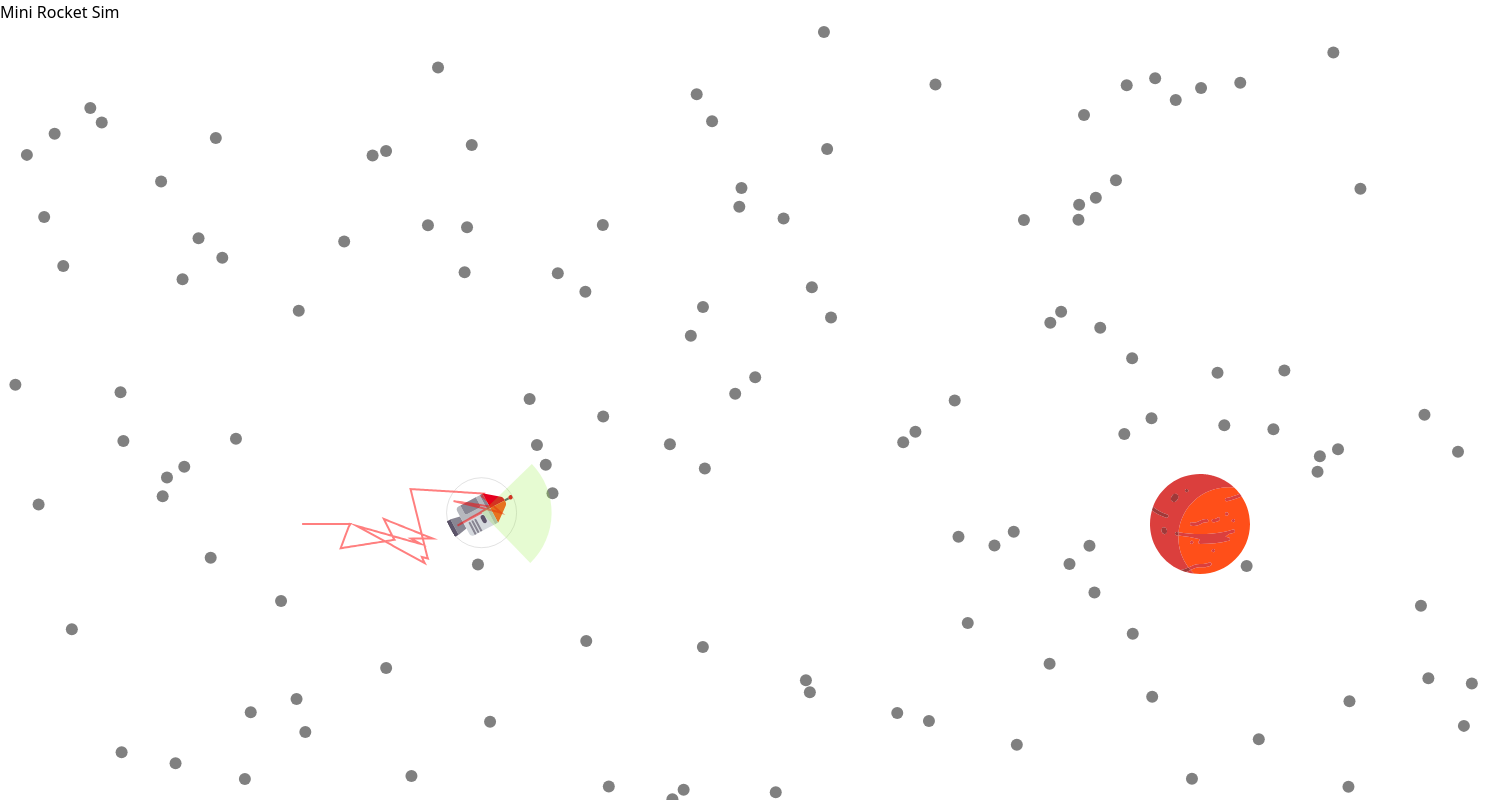
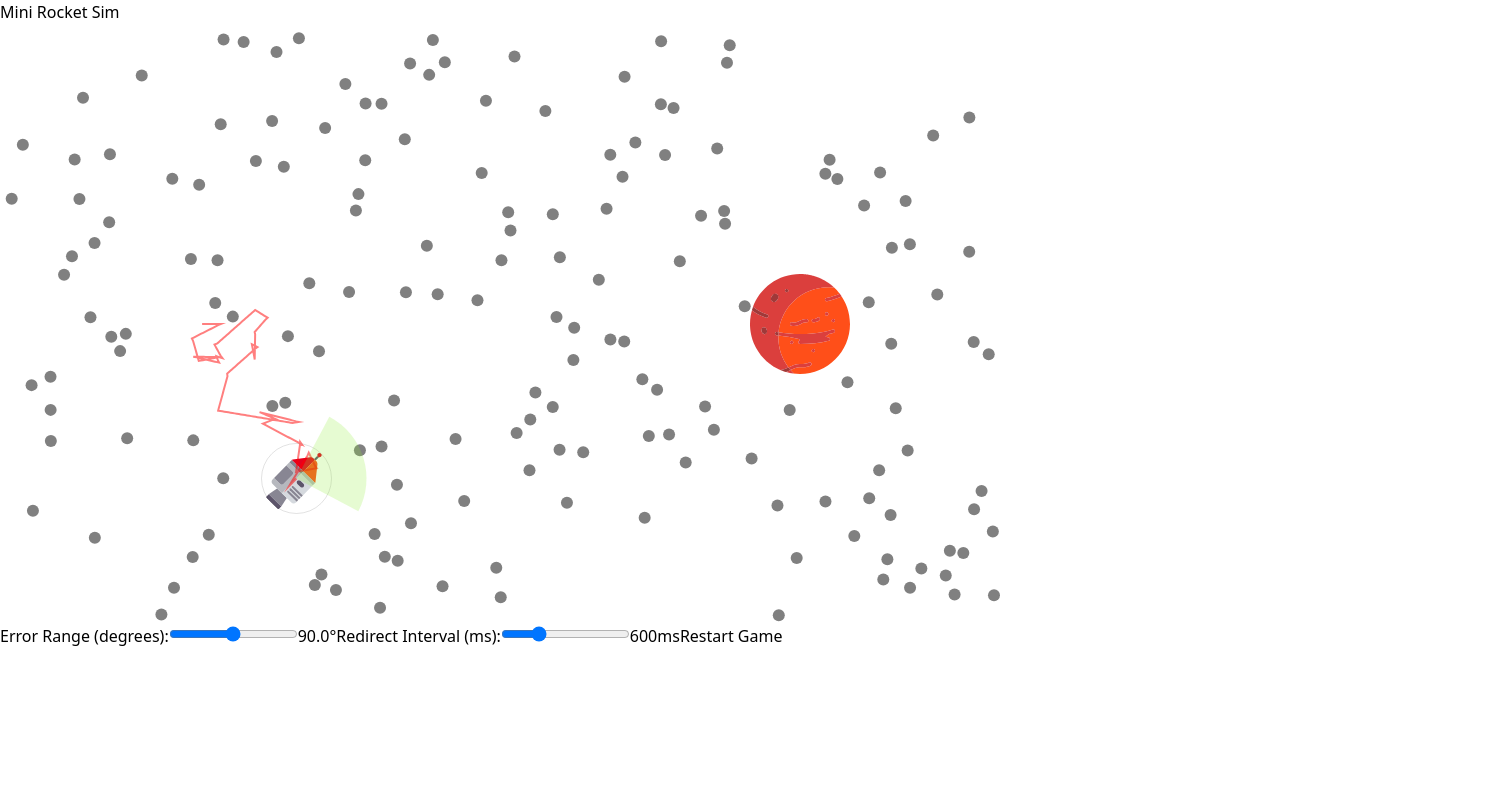
Before and after one commit to akinori-s/mini-rocket-sim, a React (Vite) app: page / in a window 1280 px wide. Shown: the top 800 px of the page, 1500 px wide, since content can reach past the window. Built offline with nearby package versions, Linux system fonts and the light colour scheme.

Commit message:
fix: restart game only on restart button

```diff
--- a/src/App.tsx
+++ b/src/App.tsx
@@ -80,6 +80,7 @@ function calculateAngle(x1: number, y1: number, x2: number, y2: number): number
 function App() {
 	const [angleErrorRange, setAngleErrorRange] = useState<number>(Math.PI / 2);
 	const [redirectInterval, setRedirectInterval] = useState<number>(600);
+	const [key, setKey] = useState<number>(0);
 	const canvasRef = useRef<HTMLCanvasElement | null>(null);
 	const marsImageRef = useRef<HTMLImageElement | null>(null);
 	const rocketImageRef = useRef<HTMLImageElement | null>(null);
@@ -92,8 +93,8 @@ function App() {
 		const ctx = canvas.getContext('2d');
 		if (!ctx) return;
 
-		canvas.width = 1500;
-		canvas.height = 1000;
+		canvas.width = 1000;
+		canvas.height = 600;
 
 		const marsImage = new Image();
     marsImage.src = '/mars.svg'; // Assuming the SVG is in the public folder
@@ -345,7 +346,7 @@ function App() {
 			cancelAnimationFrame(animationId);
 			clearInterval(intervalID);
 		};
-	}, [angleErrorRange, redirectInterval]);
+	}, [key]);
 
 	const handleErrorRangeChange = (e: React.ChangeEvent<HTMLInputElement>) => {
 		setAngleErrorRange((parseFloat(e.target.value) * Math.PI) / 180);
@@ -353,6 +354,10 @@ function App() {
 
 	const handleIntervalChange = (e: React.ChangeEvent<HTMLInputElement>) => {
 		setRedirectInterval(parseFloat(e.target.value));
+	};
+
+	const handleRestart = () => {
+		setKey(prevKey => prevKey + 1);
 	};
 
 	return (
@@ -385,6 +390,9 @@ function App() {
 					/>
 					{redirectInterval}ms
 				</label>
+				<button onClick={handleRestart} className="mt-2.5 px-4 py-2 bg-blue-500 text-white rounded">
+					Restart Game
+				</button>
 			</div>
 		</>
 	);
```
